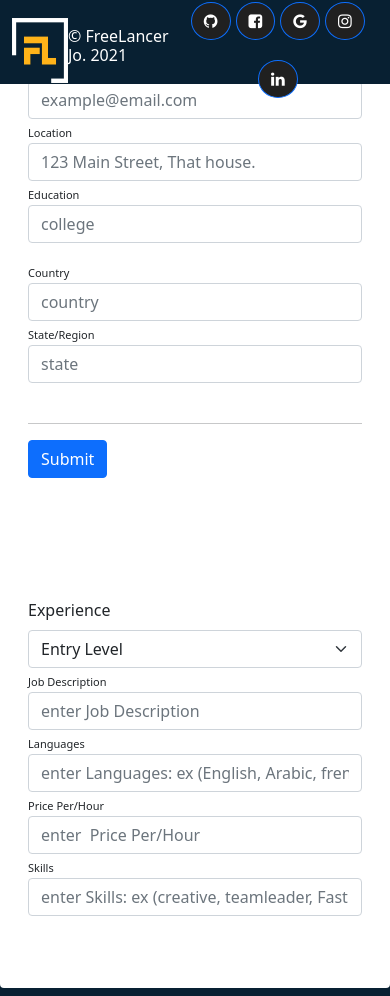
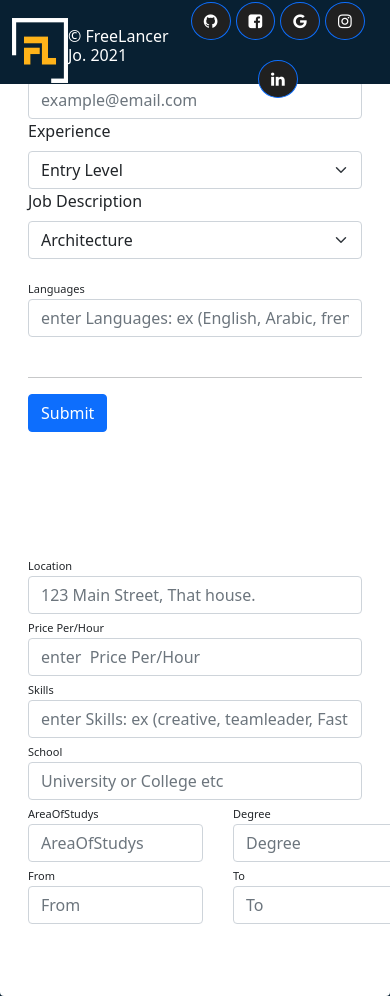
Before and after one commit to Error301-Team/freeLancerJo-Frontend, a React (Create React App) app: page /accountform in a window 390 px wide. Shown: the part 760-1756 px from the top of the page. Built offline with nearby package versions, Linux system fonts and the light colour scheme.

Commit message:
added user

```diff
--- a/src/components/Accountform.css
+++ b/src/components/Accountform.css
@@ -52,3 +52,8 @@ body {
     justify-content: center;
     margin: auto;
 }
+.studies{
+    display: grid;
+    grid-template-columns: 175px 175px;
+    column-gap: 30px;
+}
--- a/src/components/Accountform.js
+++ b/src/components/Accountform.js
@@ -1,151 +1,164 @@
 import React, { Component } from 'react'
 import { Form, Col, Button } from 'react-bootstrap'
+import axios from 'axios';
 import './Accountform.css'
 class Accountform extends Component {
-
     constructor(props) {
         super(props);
         this.state = {
             firstname: '',
-            surname:'',
-            name:'',
+            surname: '',
+            name: '',
             phononumber: '',
             email: '',
-            education: '',
+            School: '',
             jobdescription: '',
-            skills: [],
-            languages: [],
+            skills: "",
+            lauguages: "",
             price: '',
             location: '',
-            country: '',
-            region: '',
-            experience:'',
-            img:''
+            AreaOfStudys: '',
+            Degree: '',
+            experience: '',
+            img: '',
+            From: '',
+            To: '',
+            Education:{School:"", AreaOfStudys:"",Degree:"",To:"",From:""},
+            usersList:[],
         }
     }
-
     submitHandle = async (e) => {
         e.preventDefault();
-        console.log(this.state.firstname);
-        console.log(this.state.surname);
+        let AreaOfStudys=this.state.To;
+        let Degree=this.state.From;
+        let To=this.state.AreaOfStudys;
+        let From=this.state.AreaOfStudys;
+        let School= this.state.School
         let data = {
             name: `${this.state.firstname} ${this.state.surname}`,
             phononumber: this.state.phononumber,
             email: this.state.email,
-            education: this.state.education,
             jobdescription: this.state.jobdescription,
             skills: this.state.skills.split(','),
-            languages: this.state.languages.split(','),
+            lauguages: this.state.lauguages.split(','),
             price: this.state.price,
             location: this.state.location,
-            country: this.state.country,
-            region: this.state.region,
-            experience:this.state.experience
+            experience: this.state.experience,
+            Education:{AreaOfStudys:AreaOfStudys,Degree:Degree,From:From,To:To,School:School},
+            madeBy:"Wasem",
+            accoutType:"freelacer",
+            auth0:"done",
         }
+        console.log(data);
+        let newUsersList=await axios.post(`${process.env.REACT_APP_BACKEND_URL}/createUser`, data);
+        console.log(newUsersList);
 
-        // console.log(process.env.REACT_APP_BACKEND_API_KEY);
-        // let job = axios.post(`${process.env.REACT_APP_BACKEND_API_KEY}createJob`, data);
+
     }
 
-    handleChangename=(e)=>{
-        let firstname= e.target.value;
+    handleChangesurname = (e) => {
+        let surname = e.target.value;
         this.setState({
-            firstname:firstname
+            surname: surname
         })
     }
 
-    handleChangesurname=(e)=>{
-        let surname= e.target.value;
+    handleChangephononumber = (e) => {
+        let phononumber = e.target.value;
         this.setState({
-            surname:surname
+            phononumber: phononumber
         })
     }
 
-    handleChangephononumber=(e)=>{
-        let phononumber= e.target.value;
+    handleChangeemail = (e) => {
+        let email = e.target.value;
         this.setState({
-            phononumber:phononumber
+            email: email
         })
     }
 
-    handleChangeemail=(e)=>{
-        let email= e.target.value;
+    handleChangeSchool = (e) => {
+        let School = e.target.value;
         this.setState({
-            email:email
+            School: School
         })
     }
 
-    handleChangeeducation=(e)=>{
-        let education= e.target.value;
+    handleChangejobdescription = (e) => {
+        let jobdescription = e.target.value;
         this.setState({
-            education:education
+            jobdescription: jobdescription
         })
     }
 
-    handleChangejobdescription=(e)=>{
-        let jobdescription= e.target.value;
+    handleChangeskills = (e) => {
+        let skills = e.target.value;
         this.setState({
-            jobdescription:jobdescription
+            skills: skills
         })
     }
 
-    handleChangeskills=(e)=>{
-        let skills= e.target.value;
+    handleChangelauguages = (e) => {
+        let lauguages = e.target.value;
         this.setState({
-            skills:skills
+            lauguages: lauguages
         })
     }
 
-    handleChangelanguages=(e)=>{
-        let languages= e.target.value;
+    handleChangeprice = (e) => {
+        let price = e.target.value;
         this.setState({
-            languages:languages
-        })
-    }
-
-    handleChangeprice=(e)=>{
-        let price= e.target.value;
-        this.setState({
-            price:price
+            price: price
 
         })
     }
 
-    handleChangelocation=(e)=>{
-        let location= e.target.value;
+    handleChangelocation = (e) => {
+        let location = e.target.value;
         this.setState({
-            location:location
+            location: location
         })
     }
 
-    handleChangecountry=(e)=>{
-        let country= e.target.value;
+    handleChangeAreaOfStudys = (e) => {
+        let AreaOfStudys = e.target.value;
         this.setState({
-            country:country
+            AreaOfStudys: AreaOfStudys
         })
     }
 
-    handleChangeregion=(e)=>{
-        let region= e.target.value;
+    handleChangeDegree = (e) => {
+        let Degree = e.target.value;
         this.setState({
-            region:region
+            Degree: Degree
         })
     }
 
-    handleChangeexperience=(e)=>{
-        let experience= e.target.value;
+    handleChangeexperience = (e) => {
+        let experience = e.target.value;
         this.setState({
-            experience:experience
+            experience: experience
         })
     }
 
-    handleChangeimg=(e)=>{
-        let img= e.target.value;
+    handleChangeimg = (e) => {
+        let img = e.target.value;
         this.setState({
-            img:img
+            img: img
         })
     }
-
+    handleChangeFrom = (e) => {
+        let From = e.target.value;
+        this.setState({
+            From: From
+        })
+    }
+    handleChangeTo = (e) => {
+        let To = e.target.value;
+        this.setState({
+            To: To
+        })
+    }
     render() {
         return (
             <div class="container rounded bg-white mt-5 mb-5">
@@ -153,7 +166,7 @@ class Accountform extends Component {
                     <div class="row">
                         <div class="col-md-3 border-right">
                             <div class="d-flex flex-column align-items-center text-center p-3 py-5"><img class="rounded-circle mt-5" width="150px" src="https://st3.depositphotos.com/15648834/17930/v/600/depositphotos_179308454-stock-illustration-unknown-person-silhouette-glasses-profile.jpg" /><span class="font-weight-bold">Edogaru</span><span class="text-black-50">edogaru@mail.com.my</span><span> </span></div>
-                            <div id='centerit' class="col-md-6"><label class="labels">Image Link:</label><input onChange={this.handleChangeregion} type="text" class="form-control" placeholder="Image Link" /></div>
+                            <div id='centerit' class="col-md-6"><label class="labels">Image Link:</label><input onChange={this.handleChangeDegree} type="text" class="form-control" placeholder="Image Link" /></div>
                         </div>
                         <div class="col-md-5 border-right">
                             <div class="p-3 py-5">
@@ -167,12 +180,28 @@ class Accountform extends Component {
                                 <div class="row mt-3">
                                     <div class="col-md-12"><label class="labels">Phone</label><input onChange={this.handleChangephononumber} type="text" class="form-control" placeholder="enter phone number" /></div>
                                     <div class="col-md-12"><label class="labels">Email ID</label><input onChange={this.handleChangeemail} type="text" class="form-control" placeholder="example@email.com" /></div>
-                                    <div class="col-md-12"><label class="labels">Location</label><input onChange={this.handleChangelocation} type="text" class="form-control" placeholder="123 Main Street, That house." /></div>
-                                    <div class="col-md-12"><label class="labels">Education</label><input onChange={this.handleChangeeducation} type="text" class="form-control" placeholder="college" /></div>
                                 </div>
+                                <Form.Group as={Col} controlId="formGrid Experience">
+                                    <Form.Label > Experience</Form.Label>
+                                    <Form.Select onChange={this.handleChangeexperience} defaultValue="Choose...">
+                                        <option>Entry Level</option>
+                                        <option>Intermediate</option>
+                                        <option> Expert</option>
+                                    </Form.Select>
+                                </Form.Group>
+                                <Form.Group as={Col} controlId="formGrid Experience">
+                                    <Form.Label > Job Description</Form.Label>
+                                    <Form.Select onChange={this.handleChangejobdescription} defaultValue="Choose...">
+                                        <option>Architecture</option>
+                                        <option>Designer</option>
+                                        <option> Photography</option>
+                                        <option> Software Development</option>
+                                    </Form.Select>
+                                </Form.Group>
+
                                 <div class="row mt-3">
-                                    <div class="col-md-6"><label class="labels">Country</label><input onChange={this.handleChangecountry} type="text" class="form-control" placeholder="country"  /></div>
-                                    <div class="col-md-6"><label class="labels">State/Region</label><input onChange={this.handleChangeregion} type="text" class="form-control"  placeholder="state" /></div>
+
+                                <div class="col-md-12"><label class="labels">Languages</label><input onChange={this.handleChangelauguages} type="text" class="form-control" placeholder="enter Languages: ex (English, Arabic, french)" required /></div>
                                 </div>
                                 <br />
                                 <hr />
@@ -184,18 +213,17 @@ class Accountform extends Component {
                         <div class="col-md-4">
                             <div class="p-3 py-5">
                                 <br />
-                                    <Form.Group as={Col} controlId="formGrid Experience">
-                                        <Form.Label > Experience</Form.Label>
-                                        <Form.Select onChange={this.handleChangeexperience}  defaultValue="Choose...">
-                                            <option>Entry Level</option>
-                                            <option>Intermediate</option>
-                                            <option> Expert</option>
-                                        </Form.Select>
-                                    </Form.Group>
-                                    <div class="col-md-12"><label class="labels">Job Description</label><input onChange={this.handleChangejobdescription} type="text" class="form-control" placeholder="enter Job Description"  /></div>
-                                    <div class="col-md-12"><label class="labels">Languages</label><input onChange={this.handleChangelanguages} type="text" class="form-control" placeholder="enter Languages: ex (English, Arabic, french)"  required/></div>
-                                    <div class="col-md-12"><label class="labels">Price Per/Hour</label><input onChange={this.handleChangeprice} type="text" class="form-control" placeholder="enter  Price Per/Hour"  /></div>
-                                    <div class="col-md-12"><label class="labels">Skills</label><input onChange={this.handleChangeskills} type="text" class="form-control" placeholder="enter Skills: ex (creative, teamleader, Fast Learner)"  required/></div>
+
+                                <div class="col-md-12"><label class="labels">Location</label><input onChange={this.handleChangelocation} type="text" class="form-control" placeholder="123 Main Street, That house." /></div>
+                                <div class="col-md-12"><label class="labels">Price Per/Hour</label><input onChange={this.handleChangeprice} type="text" class="form-control" placeholder="enter  Price Per/Hour" /></div>
+                                <div class="col-md-12"><label class="labels">Skills</label><input onChange={this.handleChangeskills} type="text" class="form-control" placeholder="enter Skills: ex (creative, teamleader, Fast Learner)" required /></div>
+                                <div class="col-md-12"><label class="labels">School</label><input onChange={this.handleChangeSchool} type="text" class="form-control" placeholder="University or College etc" /></div>
+                                <div className="studies">
+                                    <div class="col-md-12"><label class="labels">AreaOfStudys</label><input onChange={this.handleChangeAreaOfStudys} type="text" class="form-control" placeholder="AreaOfStudys" /></div>
+                                    <div class="col-md-12"><label class="labels">Degree</label><input onChange={this.handleChangeDegree} type="text" class="form-control" placeholder="Degree" /></div>
+                                    <div class="col-md-12"><label class="labels">From</label><input onChange={this.handleChangeFrom} type="text" class="form-control" placeholder="From" /></div>
+                                    <div class="col-md-12"><label class="labels">To</label><input onChange={this.handleChangeTo} type="text" class="form-control" placeholder="To" /></div>
+                                </div>
                             </div><br />
                             {/* <div class="col-md-12"><label class="labels">Experience in Designing</label><input type="text" class="form-control" placeholder="experience"  /></div> <br />
                         <div class="col-md-12"><label class="labels">Additional Details</label><input type="text" class="form-control" placeholder="additional details"  /></div> */}
```
